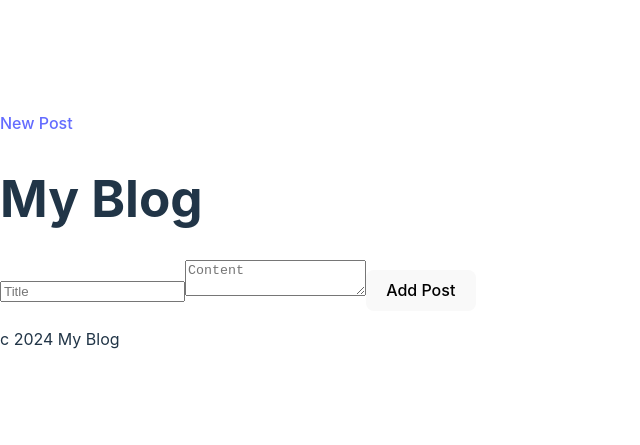
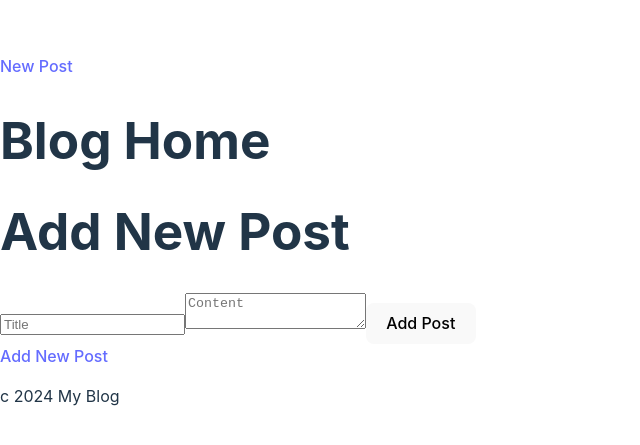
Before and after one commit to joanclarke/blog, a React (Vite) app in the folder my-blog/: page / in a window 1280 px wide. Shown: the part 161-606 px from the top of the page, without its empty margins (0-640 px from the left). Built offline with nearby package versions, Linux system fonts and the light colour scheme.

Commit message:
refactor code

```diff
--- a/my-blog/src/App.jsx
+++ b/my-blog/src/App.jsx
@@ -3,27 +3,39 @@ import { BrowserRouter as Router, Routes, Route } from 'react-router-dom'
 import Header from './components/Header'
 import Footer from './components/Footer'
 import Home from './pages/Home'
+import Post from './components/Post'
+import NewPost from './components/NewPost'
 import PostPage from './pages/PostPage'
 
 const App = () => {
-  const [posts, setPosts] = useState([])
+  const [posts, setPosts] = useState([
+    {
+      id: 1,
+      title: 'First Post',
+      content: 'This is the content of the first post.',
+    },
+    {
+      id: 2,
+      title: 'Second Post',
+      content: 'This is the content of the second post.',
+    },
+  ])
 
   const addPost = (post) => {
+    post.id = posts.length + 1
     setPosts([post, ...posts])
   }
 
   return (
     <Router>
       <Header />
-      <main>
+      <div className="App">
         <Routes>
-          <Route
-            path="/"
-            element={<Home onAddPost={addPost} posts={posts} />}
-          />
-          <Route path="/post/:id" element={<PostPage posts={posts} />} />
+          <Route path="/" element={<Home posts={posts} />} />
+          <Route path="/post/:id" element={<Post posts={posts} />} />
+          <Route path="/new" element={<NewPost addPost={addPost} />} />
         </Routes>
-      </main>
+      </div>
       <Footer />
     </Router>
   )
--- a/my-blog/src/components/NewPost.jsx
+++ b/my-blog/src/components/NewPost.jsx
@@ -1,17 +1,22 @@
 import React, { useState } from 'react'
+import { useNavigate } from 'react-router-dom'
 
-const NewPost = ({ onAddPost }) => {
+const NewPost = ({ addPost }) => {
   const [title, setTitle] = useState('')
   const [content, setContent] = useState('')
+  const navigate = useNavigate()
 
   const handleSubmit = (e) => {
     e.preventDefault()
-    onAddPost({ title, content })
-    setTitle('')
-    setContent('')
+    addPost({ title, content })
+    navigate('/')
+    // setTitle('')
+    // setContent('')
   }
 
   return (
+    <div>
+      <h1>Add New Post</h1>
       <form onSubmit={handleSubmit}>
         <input
           type="text"
@@ -28,6 +33,7 @@ const NewPost = ({ onAddPost }) => {
         />
         <button type="submit">Add Post</button>
       </form>
+    </div>
   )
 }
 
--- a/my-blog/src/components/Post.jsx
+++ b/my-blog/src/components/Post.jsx
@@ -1,10 +1,27 @@
 import React from 'react'
+import { useParams } from 'react-router-dom'
 
-const Post = ({ title, content }) => (
-  <article>
-    <h2>{title}</h2>
-    <p>{content}</p>
-  </article>
-)
+// const Post = ({ title, content }) => (
+//   <article>
+//     <h2>{title}</h2>
+//     <p>{content}</p>
+//   </article>
+// )
+
+const Post = ({ posts }) => {
+  const { id } = useParams()
+  const post = posts.find((p) => p.id === parseInt(id))
+
+  if (!post) {
+    return <div> Post not found</div>
+  }
+
+  return (
+    <div>
+      <h1>{post.title}</h1>
+      <p>{post.content}</p>
+    </div>
+  )
+}
 
 export default Post
--- a/my-blog/src/components/PostList.jsx
+++ b/my-blog/src/components/PostList.jsx
@@ -1,13 +1,26 @@
 // src/components/PostList.jsx
 import React from 'react'
+import { Link } from 'react-router-dom'
 import Post from './Post'
 
-const PostList = ({ posts }) => (
-  <div>
-    {posts.map((post, index) => (
-      <Post key={index} title={post.title} content={post.content} />
-    ))}
-  </div>
-)
+const PostList = ({ posts }) => {
+  return (
+    // <div>
+    //   {posts.map((post, index) => (
+    //     <Post key={index} title={post.title} content={post.content} />
+    //   ))}
+    // </div>
+    <div>
+      <Link to="/new">Add New Post</Link>
+      <ul>
+        {posts.map((post) => (
+          <li key={post.id}>
+            <Link to={`/post/${post.id}`}>{post.title}</Link>
+          </li>
+        ))}
+      </ul>
+    </div>
+  )
+}
 
 export default PostList
--- a/my-blog/src/pages/Home.jsx
+++ b/my-blog/src/pages/Home.jsx
@@ -11,7 +11,7 @@ const Home = () => {
 
   return (
     <div>
-      <h1>My Blog</h1>
+      <h1>Blog Home</h1>
       <NewPost onAddPost={addPost} />
       <PostList posts={posts} />
     </div>
```
Also changed, not shown: my-blog/src/main.jsx (+13 -5 lines). Lines whose indentation alone changed are shown as unchanged.
